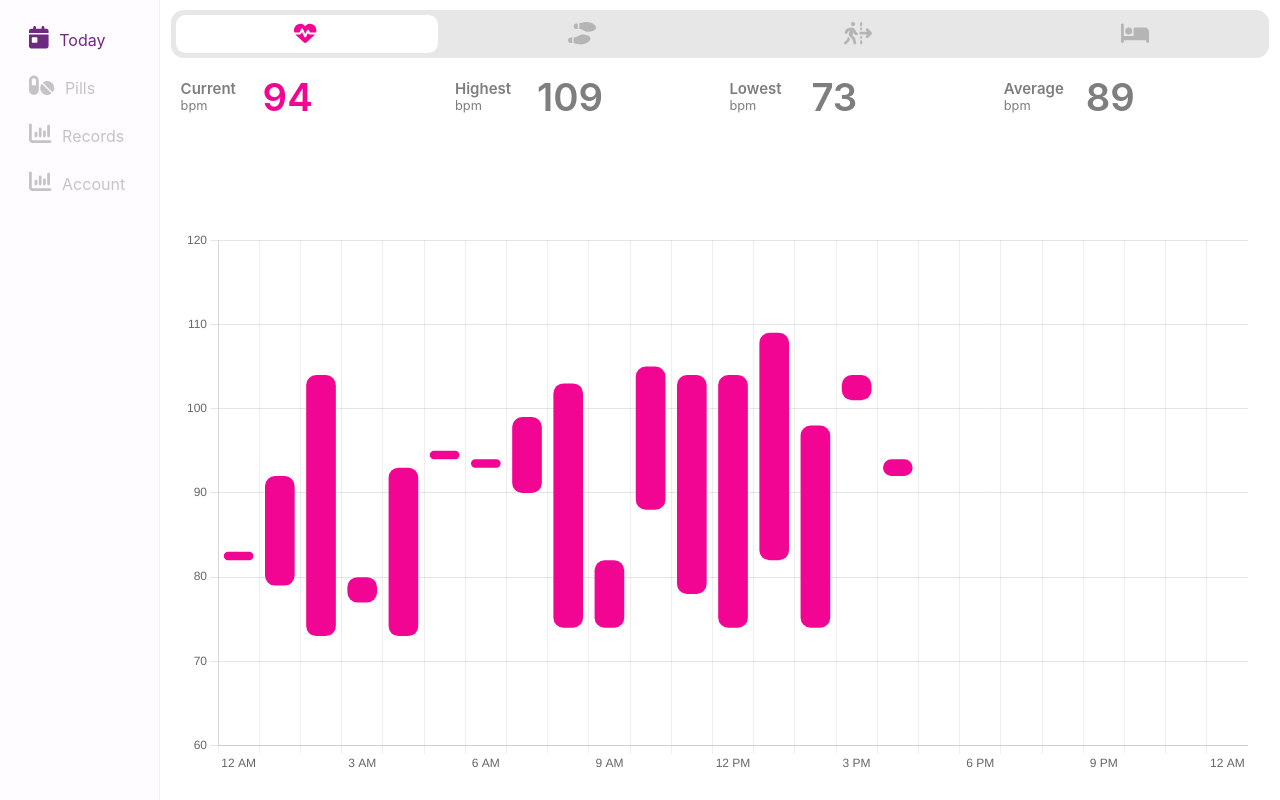
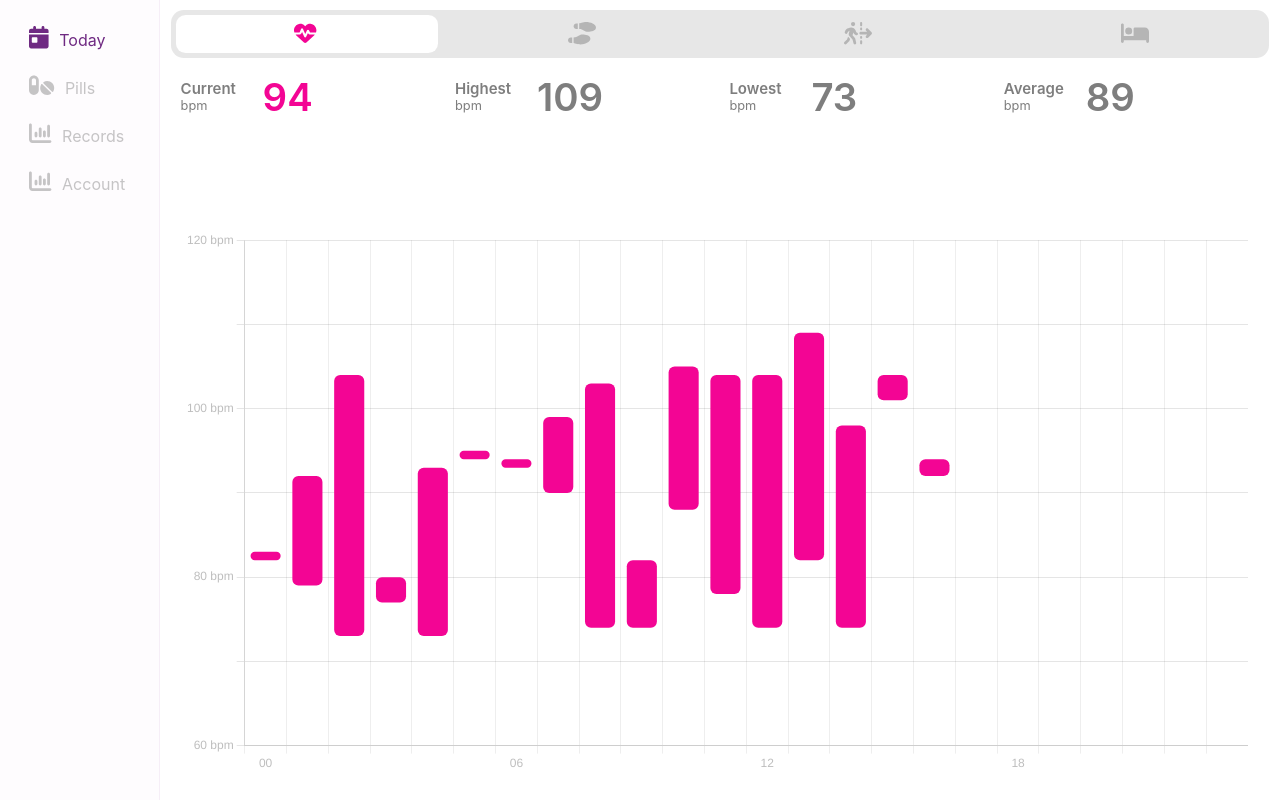
Before and after one commit to soon-y/caregem, a Vue app: page / in a window 1280 px wide. Built offline with nearby package versions, Linux system fonts and the light colour scheme.

Commit message:
update x label

```diff
--- a/src/chart/heartToday.ts
+++ b/src/chart/heartToday.ts
@@ -1,31 +1,30 @@
 const array2: number[][] = [];
 const currentHour: number = new Date().getHours();
-const labelArray: string[] = [
-  '12 AM',
-  '1 AM',
-  '2 AM',
-  '3 AM',
-  '4 AM',
-  '5 AM',
-  '6 AM',
-  '7 AM',
-  '8 AM',
-  '9 AM',
-  '10 AM',
-  '11 AM',
-  '12 PM',
-  '1 PM',
-  '2 PM',
-  '3 PM',
-  '4 PM',
-  '5 PM',
-  '6 PM',
-  '7 PM',
-  '8 PM',
-  '9 PM',
-  '10 PM',
-  '11 PM',
-  '12 AM',
+const labelArray: number[] = [
+  0,
+  1,
+  2,
+  3,
+  4,
+  5,
+  6,
+  7,
+  8,
+  9,
+  10,
+  11,
+  12,
+  13,
+  14,
+  15,
+  16,
+  17,
+  18,
+  19,
+  20,
+  21,
+  22,
+  23,
 ]
 
 for (let i: number = 0; i <= currentHour; i++) {
@@ -66,7 +65,7 @@ export const datasets = () => ({
       label: '',
       backgroundColor: 'rgb(243, 5, 148)',
       borderColor: 'rgb(243, 5, 148)',
-      borderRadius: 10,
+      borderRadius: 6,
       borderSkipped: false,
       data: tupleArray,
     }
@@ -109,7 +108,10 @@ export const options = {
             th.style.fontSize = '14px'
             th.style.letterSpacing = '-0.5px'
 
-            const text = document.createTextNode(title)
+            let number = Number(title)
+            let newTitle: string = number > 12 ? (number-12).toString() + ' pm' : number + ' am'
+            if (number === 0) newTitle = '12 pm'
+            const text = document.createTextNode(newTitle)
             th.appendChild(text);
             tr.appendChild(th);
             tableHead.appendChild(tr);
@@ -181,11 +183,12 @@ export const options = {
     x: {
       ticks: {
         maxRotation: 0,
+        color: 'rgba(190,190,190,1)',
         callback: function(value: string | number, index: number, ticks: any): string | number {
-          if (index % 3 != 0){
+          if (index % 6 != 0){
             return ''
           }
-          return labelArray[index]
+          return labelArray[index] < 10 ? "0" + labelArray[index] : labelArray[index]
         }
       },
       grid: {
@@ -198,6 +201,13 @@ export const options = {
       min: 60,
       max: 120,
       ticks: {
+        color: 'rgba(190,190,190,1)',
+        callback: function(value: string | number, index: number, ticks: any): string | number {
+          if (index % 2 != 0){
+            return ''
+          }
+          return value + " bpm"
+        }
       },
       grid: {
         display: true,
@@ -217,7 +227,7 @@ const getOrCreateTooltip = (chart: any): HTMLElement => {
     tooltipEl.style.opacity = 1
     tooltipEl.style.pointerEvents = 'none'
     tooltipEl.style.position = 'absolute'
-    tooltipEl.style.transform = 'translate(-70%, -130%)'
+    tooltipEl.style.transform = 'translate(-70%, -110%)'
     tooltipEl.style.transition = 'all .1s ease'
     tooltipEl.style.width = '6.9rem'
 
```
